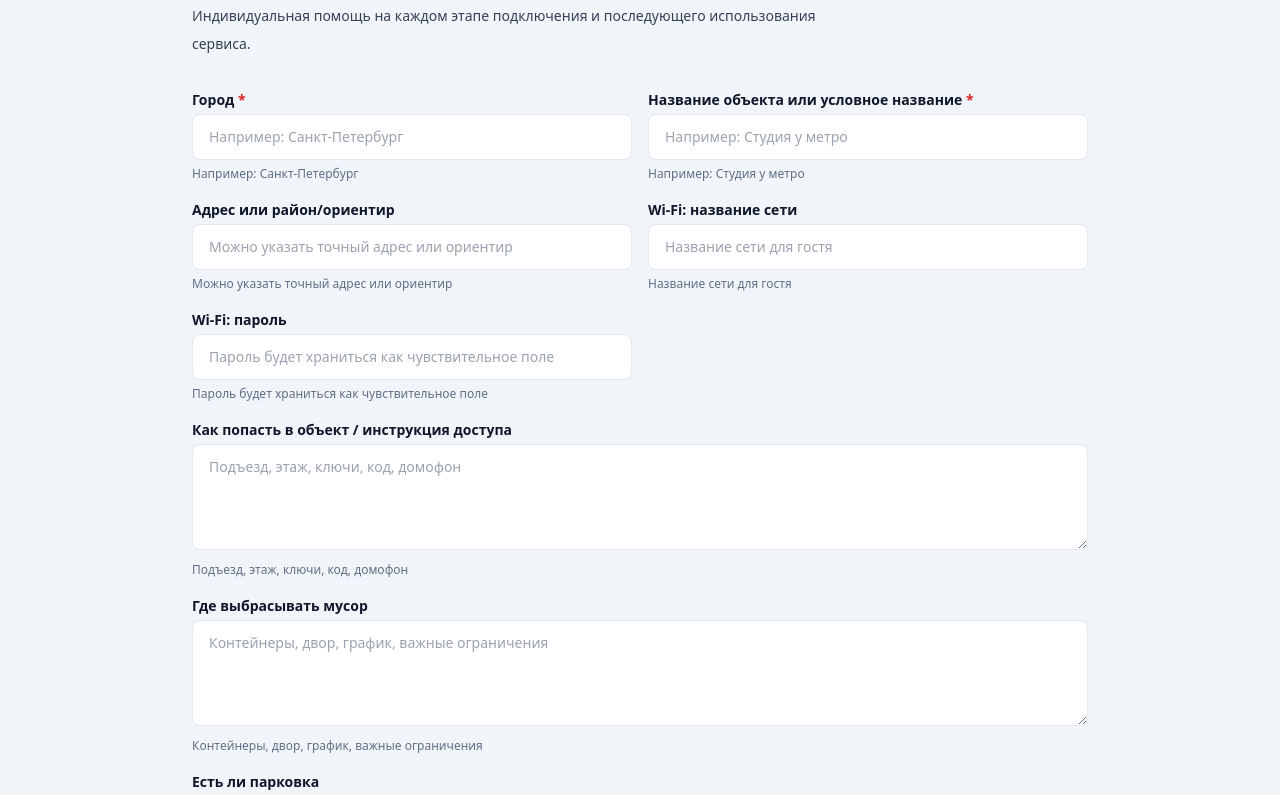
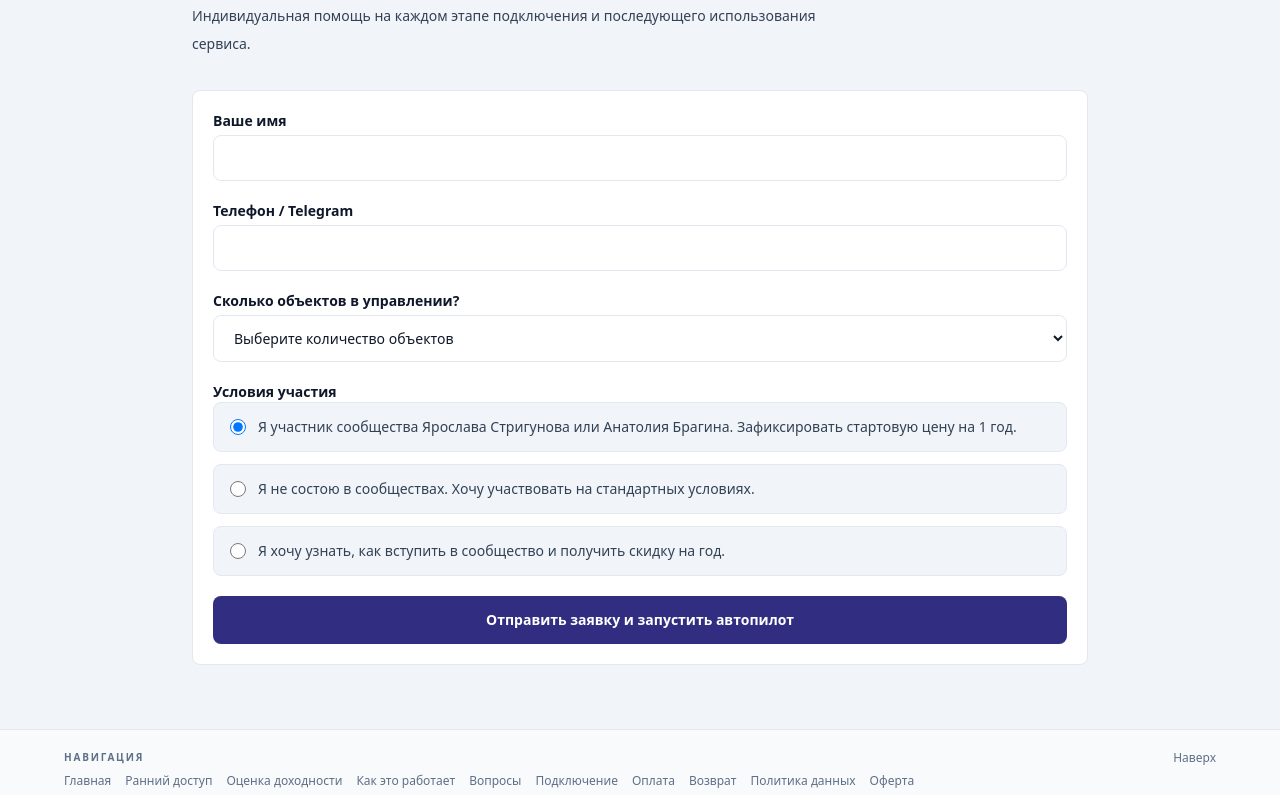
Before and after one commit to ASI-integration/asi-landing, a Next.js app: page /ru/early-access in a window 1280 px wide. Shown: the part 3100-3895 px from the top of the page. Built offline with nearby package versions, Linux system fonts and the light colour scheme.

Commit message:
fix: hide technical saved object details

```diff
--- a/src/components/early-access/EarlyAccessObjectForm.tsx
+++ b/src/components/early-access/EarlyAccessObjectForm.tsx
@@ -5,19 +5,13 @@ import { useState } from 'react';
 import { readResponseJson } from '@/lib/safeResponseJson';
 import type { PilotObjectSummary } from '@/lib/communication/pilot-object-intake';
 
+type CommunityStatus = 'community_member' | 'standard_terms' | 'community_info';
+
 type FormState = {
-  city: string;
-  objectName: string;
-  addressOrArea: string;
-  wifiName: string;
-  wifiPassword: string;
-  accessInstructions: string;
-  trashBinsLocation: string;
-  parkingText: string;
-  checkoutTime: string;
-  houseRules: string;
-  additionalFeatures: string;
-  ownerContact: string;
+  name: string;
+  contact: string;
+  objectsCount: string;
+  communityStatus: CommunityStatus;
 };
 
 type SaveResponse = {
@@ -27,65 +21,45 @@ type SaveResponse = {
 };
 
 const initialState: FormState = {
-  city: '',
-  objectName: '',
-  addressOrArea: '',
-  wifiName: '',
-  wifiPassword: '',
-  accessInstructions: '',
-  trashBinsLocation: '',
-  parkingText: '',
-  checkoutTime: '',
-  houseRules: '',
-  additionalFeatures: '',
-  ownerContact: '',
+  name: '',
+  contact: '',
+  objectsCount: '',
+  communityStatus: 'community_member',
 };
 
-const fields: Array<{
-  name: keyof FormState;
-  label: string;
-  hint: string;
-  multiline?: boolean;
-  required?: boolean;
-}> = [
-  { name: 'city', label: 'Город', hint: 'Например: Санкт-Петербург', required: true },
-  { name: 'objectName', label: 'Название объекта или условное название', hint: 'Например: Студия у метро', required: true },
-  { name: 'addressOrArea', label: 'Адрес или район/ориентир', hint: 'Можно указать точный адрес или ориентир' },
-  { name: 'wifiName', label: 'Wi‑Fi: название сети', hint: 'Название сети для гостя' },
-  { name: 'wifiPassword', label: 'Wi‑Fi: пароль', hint: 'Пароль будет храниться как чувствительное поле' },
-  { name: 'accessInstructions', label: 'Как попасть в объект / инструкция доступа', hint: 'Подъезд, этаж, ключи, код, домофон', multiline: true },
-  { name: 'trashBinsLocation', label: 'Где выбрасывать мусор', hint: 'Контейнеры, двор, график, важные ограничения', multiline: true },
-  { name: 'parkingText', label: 'Есть ли парковка', hint: 'Где парковаться, платно или бесплатно', multiline: true },
-  { name: 'checkoutTime', label: 'Время выезда', hint: 'Например: до 12:00' },
-  { name: 'houseRules', label: 'Правила проживания', hint: 'Тишина, курение, гости, животные', multiline: true },
-  { name: 'additionalFeatures', label: 'Дополнительные особенности объекта', hint: 'Лифт, шлагбаум, бойлер, детская кроватка, нюансы', multiline: true },
-  { name: 'ownerContact', label: 'Контакт владельца/управляющего', hint: 'Телефон, Telegram или email', required: true },
+const objectCountOptions = [
+  '1 объект',
+  '2-5 объектов',
+  '6-10 объектов',
+  '11-20 объектов',
+  'Более 20 объектов',
 ];
 
-function summaryItems(object: PilotObjectSummary): Array<[string, string]> {
-  const items: Array<[string, string]> = [
-    ['Город', object.city],
-    ['Объект', object.objectName],
-    ['Адрес или ориентир', object.addressOrArea],
-    ['Wi‑Fi', object.wifiName],
-    ['Доступ', object.accessInstructions],
-    ['Мусор', object.trashBinsLocation],
-    ['Парковка', object.parkingText],
-    ['Выезд', object.checkoutTime],
-    ['Правила', object.houseRules],
-    ['Особенности', object.additionalFeatures],
-    ['Контакт', object.ownerContact],
-  ];
-  return items.filter(([, value]) => value.trim().length > 0);
+const communityOptions: Array<{ value: CommunityStatus; label: string }> = [
+  {
+    value: 'community_member',
+    label: 'Я участник сообщества Ярослава Стригунова или Анатолия Брагина. Зафиксировать стартовую цену на 1 год.',
+  },
+  {
+    value: 'standard_terms',
+    label: 'Я не состою в сообществах. Хочу участвовать на стандартных условиях.',
+  },
+  {
+    value: 'community_info',
+    label: 'Я хочу узнать, как вступить в сообщество и получить скидку на год.',
+  },
+];
+
+function communityLabel(value: CommunityStatus): string {
+  return communityOptions.find((item) => item.value === value)?.label ?? communityOptions[0].label;
 }
 
 export function EarlyAccessObjectForm() {
   const [form, setForm] = useState<FormState>(initialState);
   const [saving, setSaving] = useState(false);
   const [status, setStatus] = useState('');
-  const [savedObject, setSavedObject] = useState<PilotObjectSummary | null>(null);
 
-  const updateField = (name: keyof FormState, value: string) => {
+  const updateField = <K extends keyof FormState>(name: K, value: FormState[K]) => {
     setForm((current) => ({ ...current, [name]: value }));
   };
 
@@ -93,41 +67,40 @@ export function EarlyAccessObjectForm() {
     event.preventDefault();
     setSaving(true);
     setStatus('');
+
+    const details = [
+      `Количество объектов: ${form.objectsCount}`,
+      `Условия участия: ${communityLabel(form.communityStatus)}`,
+    ].join('\n');
+
     try {
       const res = await fetch('/api/early-access/objects', {
         method: 'POST',
         headers: { 'Content-Type': 'application/json' },
-        body: JSON.stringify(form),
+        body: JSON.stringify({
+          city: 'Заявка раннего доступа',
+          objectName: form.name,
+          addressOrArea: '',
+          wifiName: '',
+          wifiPassword: '',
+          accessInstructions: '',
+          trashBinsLocation: '',
+          parkingText: '',
+          checkoutTime: '',
+          houseRules: '',
+          additionalFeatures: details,
+          ownerContact: form.contact,
+        }),
       });
       const data = await readResponseJson<SaveResponse>(res, {});
       if (!res.ok || !data.object) {
-        setStatus(data.message || 'Не удалось сохранить анкету.');
+        setStatus(data.message || 'Не удалось отправить заявку.');
         return;
       }
-      setSavedObject(data.object);
-      setStatus(data.message || 'Анкета сохранена.');
+      setStatus('Заявка отправлена. Мы свяжемся с вами и поможем подключить сервис.');
+      setForm(initialState);
     } catch {
-      setStatus('Ошибка сети. Попробуйте ещё раз.');
-    } finally {
-      setSaving(false);
-    }
-  };
-
-  const handleCheckSaved = async () => {
-    if (!savedObject?.objectId) return;
-    setSaving(true);
-    setStatus('');
-    try {
-      const res = await fetch(`/api/early-access/objects?objectId=${encodeURIComponent(savedObject.objectId)}`);
-      const data = await readResponseJson<SaveResponse>(res, {});
-      if (!res.ok || !data.object) {
-        setStatus(data.message || 'Не удалось загрузить объект.');
-        return;
-      }
-      setSavedObject(data.object);
-      setStatus('Объект загружен для проверки.');
-    } catch {
-      setStatus('Ошибка сети. Попробуйте ещё раз.');
+      setStatus('Ошибка сети. Попробуйте еще раз.');
     } finally {
       setSaving(false);
     }
@@ -135,77 +108,74 @@ export function EarlyAccessObjectForm() {
 
   return (
     <div id="pilot-form" className="scroll-mt-24">
-      <form onSubmit={handleSubmit} className="grid gap-4">
-        <div className="grid gap-4 md:grid-cols-2">
-          {fields.map((field) => (
-            <label key={field.name} className={field.multiline ? 'md:col-span-2' : undefined}>
-              <span className="block text-sm font-semibold text-[var(--t-text)]">
-                {field.label}
-                {field.required ? <span className="text-red-600"> *</span> : null}
-              </span>
-              {field.multiline ? (
-                <textarea
-                  value={form[field.name]}
-                  onChange={(event) => updateField(field.name, event.target.value)}
-                  required={field.required}
-                  rows={4}
-                  className="mt-1 w-full rounded-lg border border-[var(--t-border)] bg-[var(--t-surface)] px-4 py-3 text-sm text-[var(--t-text)] outline-none transition focus:border-[var(--t-accent)] focus:ring-2 focus:ring-[color:var(--t-accent)]/20"
-                  placeholder={field.hint}
-                />
-              ) : (
-                <input
-                  value={form[field.name]}
-                  onChange={(event) => updateField(field.name, event.target.value)}
-                  required={field.required}
-                  className="mt-1 w-full rounded-lg border border-[var(--t-border)] bg-[var(--t-surface)] px-4 py-3 text-sm text-[var(--t-text)] outline-none transition focus:border-[var(--t-accent)] focus:ring-2 focus:ring-[color:var(--t-accent)]/20"
-                  placeholder={field.hint}
-                />
-              )}
-              <span className="mt-1 block text-xs leading-5 text-[var(--t-muted)]">{field.hint}</span>
+      <form onSubmit={handleSubmit} className="grid gap-5 rounded-lg border border-[var(--t-border)] bg-[var(--t-surface)] p-5">
+        <label>
+          <span className="block text-sm font-semibold text-[var(--t-text)]">Ваше имя</span>
+          <input
+            value={form.name}
+            onChange={(event) => updateField('name', event.target.value)}
+            required
+            className="mt-1 w-full rounded-lg border border-[var(--t-border)] bg-[var(--t-surface)] px-4 py-3 text-sm text-[var(--t-text)] outline-none transition focus:border-[var(--t-accent)] focus:ring-2 focus:ring-[color:var(--t-accent)]/20"
+          />
+        </label>
+
+        <label>
+          <span className="block text-sm font-semibold text-[var(--t-text)]">Телефон / Telegram</span>
+          <input
+            value={form.contact}
+            onChange={(event) => updateField('contact', event.target.value)}
+            required
+            className="mt-1 w-full rounded-lg border border-[var(--t-border)] bg-[var(--t-surface)] px-4 py-3 text-sm text-[var(--t-text)] outline-none transition focus:border-[var(--t-accent)] focus:ring-2 focus:ring-[color:var(--t-accent)]/20"
+          />
+        </label>
+
+        <label>
+          <span className="block text-sm font-semibold text-[var(--t-text)]">Сколько объектов в управлении?</span>
+          <select
+            value={form.objectsCount}
+            onChange={(event) => updateField('objectsCount', event.target.value)}
+            required
+            className="mt-1 w-full rounded-lg border border-[var(--t-border)] bg-[var(--t-surface)] px-4 py-3 text-sm text-[var(--t-text)] outline-none transition focus:border-[var(--t-accent)] focus:ring-2 focus:ring-[color:var(--t-accent)]/20"
+          >
+            <option value="">Выберите количество объектов</option>
+            {objectCountOptions.map((option) => (
+              <option key={option} value={option}>
+                {option}
+              </option>
+            ))}
+          </select>
+        </label>
+
+        <fieldset className="grid gap-3">
+          <legend className="text-sm font-semibold text-[var(--t-text)]">Условия участия</legend>
+          {communityOptions.map((option) => (
+            <label key={option.value} className="flex gap-3 rounded-lg border border-[var(--t-border)] bg-[var(--t-surface-2)] px-4 py-3 text-sm leading-6 text-[var(--t-text-2)]">
+              <input
+                type="radio"
+                name="communityStatus"
+                value={option.value}
+                checked={form.communityStatus === option.value}
+                onChange={() => updateField('communityStatus', option.value)}
+                className="mt-1 h-4 w-4"
+              />
+              <span>{option.label}</span>
             </label>
           ))}
-        </div>
+        </fieldset>
 
-        <div className="flex flex-col gap-3 sm:flex-row sm:items-center">
-          <button
-            type="submit"
-            disabled={saving}
-            className="inline-flex min-h-12 items-center justify-center rounded-lg bg-[var(--t-accent)] px-6 py-3 text-sm font-bold text-white transition hover:bg-[var(--t-accent-hover)] disabled:cursor-not-allowed disabled:opacity-60"
-          >
-            {saving ? 'Сохраняем…' : 'Оставить заявку на пилот'}
-          </button>
-          {savedObject ? (
-            <button
-              type="button"
-              onClick={handleCheckSaved}
-              disabled={saving}
-              className="inline-flex min-h-12 items-center justify-center rounded-lg border border-[var(--t-border)] px-6 py-3 text-sm font-semibold text-[var(--t-text)] transition hover:bg-[var(--t-surface-2)] disabled:cursor-not-allowed disabled:opacity-60"
-            >
-              Проверить сохранённый объект
-            </button>
-          ) : null}
-        </div>
+        <button
+          type="submit"
+          disabled={saving}
+          className="inline-flex min-h-12 items-center justify-center rounded-lg bg-[var(--t-accent)] px-6 py-3 text-sm font-bold text-white transition hover:bg-[var(--t-accent-hover)] disabled:cursor-not-allowed disabled:opacity-60"
+        >
+          {saving ? 'Отправляем...' : 'Отправить заявку и запустить автопилот'}
+        </button>
       </form>
 
       {status ? (
-        <div className="mt-5 rounded-lg border border-[var(--t-border)] bg-[var(--t-surface-2)] px-4 py-3 text-sm font-medium text-[var(--t-text)]" aria-live="polite">
+        <div className="mt-5 rounded-lg border border-[var(--t-border)] bg-[var(--t-surface)] px-4 py-3 text-sm font-medium text-[var(--t-text)]" aria-live="polite">
           {status}
         </div>
-      ) : null}
-
-      {savedObject ? (
-        <section className="mt-6 rounded-lg border border-[var(--t-border)] bg-[var(--t-surface)] p-5">
-          <p className="text-sm font-bold text-[var(--t-text)]">Сохранённый объект</p>
-          <p className="mt-1 text-xs text-[var(--t-muted)]">ID: {savedObject.objectId}</p>
-          <dl className="mt-4 grid gap-3 sm:grid-cols-2">
-            {summaryItems(savedObject).map(([label, value]) => (
-              <div key={label} className="rounded-lg bg-[var(--t-surface-2)] p-3">
-                <dt className="text-xs font-semibold uppercase tracking-wide text-[var(--t-muted)]">{label}</dt>
-                <dd className="mt-1 whitespace-pre-wrap text-sm leading-6 text-[var(--t-text)]">{value}</dd>
-              </div>
-            ))}
-          </dl>
-        </section>
       ) : null}
     </div>
   );
```
